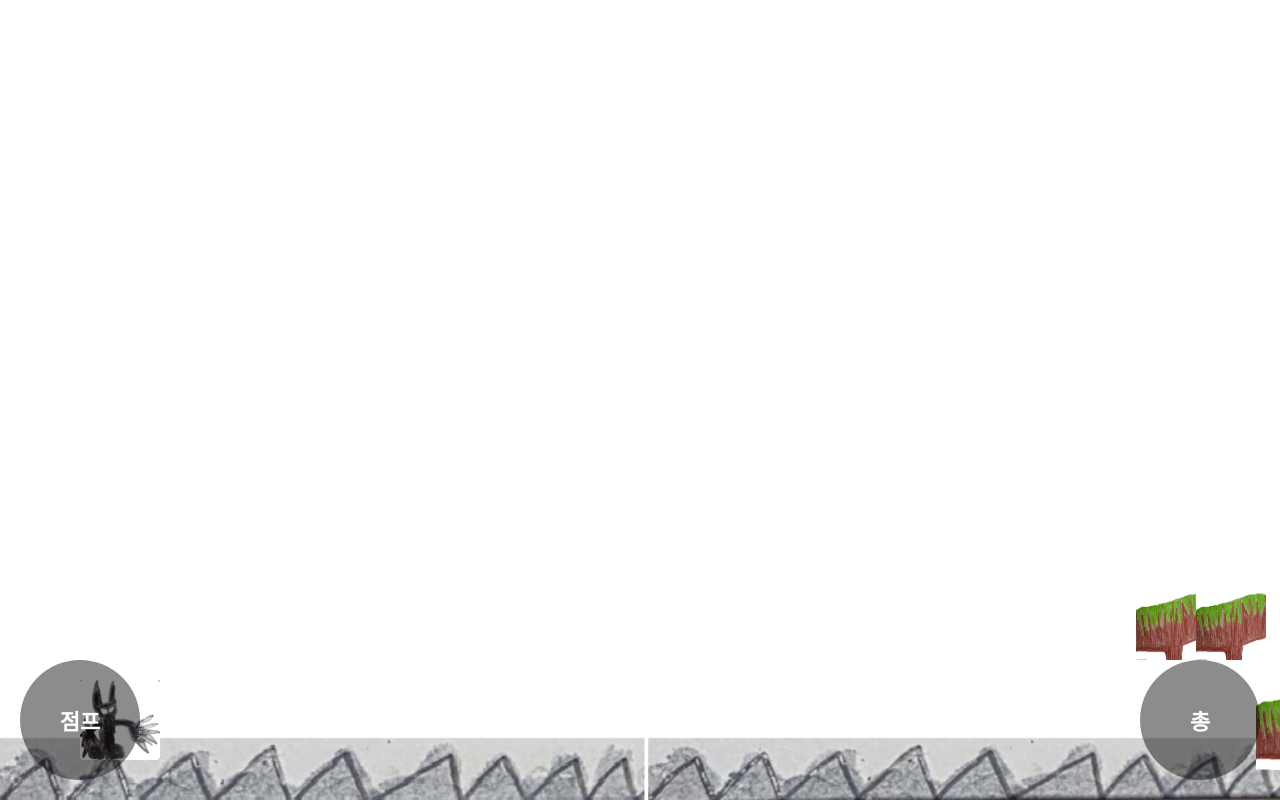
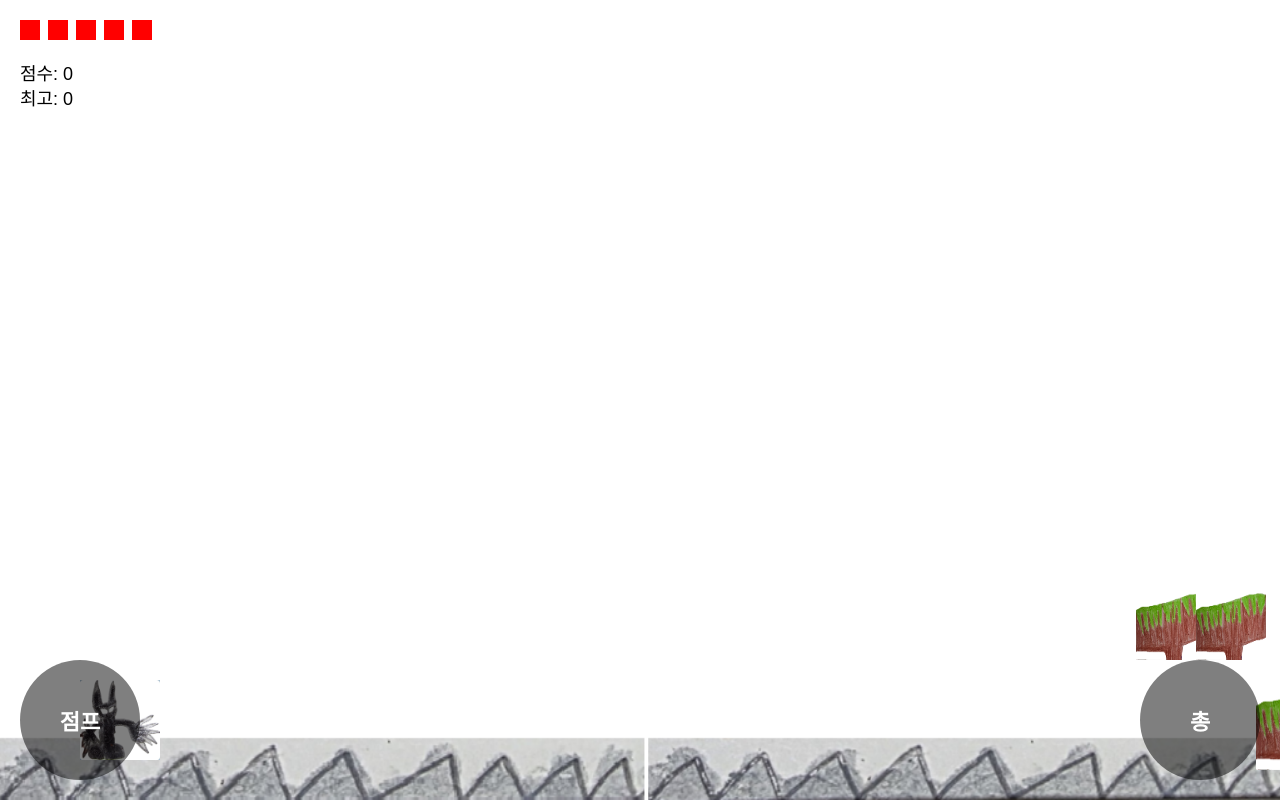
Before and after one commit to twinscongcong/blackpanther-game, a plain HTML site: page index.html in a window 1280 px wide. Drawn offline with Linux system fonts and the light colour scheme; animation ran at ten frames a second.

Commit message:
Update index.html

```diff
--- a/index.html
+++ b/index.html
@@ -1,3 +1,4 @@
+
 <!DOCTYPE html>
 <html lang="ko">
 <head>
@@ -8,14 +9,17 @@ content="width=device-width, initial-scale=1.0, maximum-scale=1.0, user-scalable
 <title>블랙팬서 슈팅</title>
 
 <style>
-body {
+html, body {
   margin: 0;
+  padding: 0;
+  width: 100%;
+  height: 100%;
   overflow: hidden;
   background: black;
+  overscroll-behavior: none;
 }
 
 canvas {
-  display: block;
   position: fixed;
   top: 0;
   left: 0;
@@ -29,7 +33,7 @@ canvas {
   width: 120px;
   height: 120px;
   border-radius: 50%;
-  background: rgba(0,0,0,0.45);
+  background: rgba(0,0,0,0.5);
   color: white;
   font-size: 22px;
   font-weight: bold;
@@ -55,16 +59,31 @@ canvas {
 const canvas = document.getElementById("game");
 const ctx = canvas.getContext("2d");
 
-/* 👉 가로 풀스크린 (안 깨지는 방식) */
+/* 🔥 모든 기기 대응 가로 풀스크린 */
 function resize(){
   const ratio = window.devicePixelRatio || 1;
-  canvas.width = innerWidth * ratio;
-  canvas.height = innerHeight * ratio;
-  canvas.style.width = innerWidth + "px";
-  canvas.style.height = innerHeight + "px";
-  ctx.setTransform(ratio,0,0,ratio,0,0);
+
+  const vw = window.visualViewport
+    ? visualViewport.width
+    : window.innerWidth;
+
+  const vh = window.visualViewport
+    ? visualViewport.height
+    : window.innerHeight;
+
+  canvas.width = vw * ratio;
+  canvas.height = vh * ratio;
+
+  canvas.style.width = vw + "px";
+  canvas.style.height = vh + "px";
+
+  ctx.setTransform(ratio, 0, 0, ratio, 0, 0);
 }
+
 window.addEventListener("resize", resize);
+if (window.visualViewport) {
+  visualViewport.addEventListener("resize", resize);
+}
 resize();
 
 /* 이미지 */
@@ -78,6 +97,10 @@ bgImg.src = "background.png";
 /* 사운드 */
 const AudioCtx = window.AudioContext || window.webkitAudioContext;
 const audioCtx = new AudioCtx();
+
+document.body.addEventListener("touchstart", ()=>{
+  if(audioCtx.state==="suspended") audioCtx.resume();
+},{once:true});
 
 function shootSound(){
   const o = audioCtx.createOscillator();
@@ -99,88 +122,130 @@ function hitSound(){
 
 /* 게임 변수 */
 const gravity = 0.9;
-const groundY = ()=>canvas.height-120;
+const groundY = () => canvas.height - 120;
 
 const player = {
   x: 80, y: 0, w: 80, h: 80,
   vy: 0, onGround: false
 };
 
-let bullets=[], blocks=[], particles=[];
-let score=0, hp=5, maxHp=5;
+let bullets = [];
+let blocks = [];
+let particles = [];
+let score = 0;
+let hp = 5;
+const maxHp = 5;
 let best = localStorage.getItem("bestScore") || 0;
-let gameOver=false;
+let gameOver = false;
 
-/* 버튼 */
+/* 버튼 조작 */
 const jumpBtn = document.getElementById("jumpBtn");
 const shootBtn = document.getElementById("shootBtn");
-let jumpTime=0;
+let jumpTime = 0;
 
-jumpBtn.addEventListener("touchstart",e=>{
+jumpBtn.addEventListener("touchstart", e=>{
   e.preventDefault();
-  jumpTime=Date.now();
+  jumpTime = Date.now();
 });
-jumpBtn.addEventListener("touchend",e=>{
+
+jumpBtn.addEventListener("touchend", e=>{
   e.preventDefault();
   if(player.onGround){
-    player.vy = (Date.now()-jumpTime)<200 ? -12 : -18;
-    player.onGround=false;
+    player.vy = (Date.now()-jumpTime < 200) ? -12 : -18;
+    player.onGround = false;
   }
 });
 
-shootBtn.addEventListener("touchstart",e=>{
+shootBtn.addEventListener("touchstart", e=>{
   e.preventDefault();
-  bullets.push({x:player.x+player.w,y:player.y+40,w:10,h:4});
+  bullets.push({
+    x: player.x + player.w,
+    y: player.y + 40,
+    w: 10, h: 4
+  });
   shootSound();
 });
 
 /* 블럭 */
 function spawnBlock(){
-  const types=[
-    {y:groundY(), s:90, c:"brown"},
-    {y:groundY()-90, s:70, c:"green"},
-    {y:groundY()-170, s:60, c:"purple"}
+  const types = [
+    {y: groundY(), s: 90},
+    {y: groundY()-90, s: 70},
+    {y: groundY()-170, s: 60}
   ];
-  const t=types[Math.floor(Math.random()*3)];
-  blocks.push({x:canvas.width,y:t.y,size:t.s,color:t.c});
+  const t = types[Math.floor(Math.random()*3)];
+  blocks.push({
+    x: canvas.width,
+    y: t.y,
+    size: t.s
+  });
 }
-setInterval(spawnBlock,1500);
+setInterval(spawnBlock, 1500);
 
 function hit(a,b){
-  return a.x<a.x+b.size &&
-         a.x+a.w>b.x &&
-         a.y<b.y+b.size &&
-         a.y+a.h>b.y;
+  return a.x < b.x+b.size &&
+         a.x+a.w > b.x &&
+         a.y < b.y+b.size &&
+         a.y+a.h > b.y;
 }
 
-/* 루프 */
+function drawHP(){
+  for(let i=0;i<maxHp;i++){
+    ctx.fillStyle = i<hp ? "red" : "#999";
+    ctx.fillRect(20+i*28,20,20,20);
+  }
+}
+
+/* 게임 루프 */
 function update(){
   ctx.clearRect(0,0,canvas.width,canvas.height);
   ctx.drawImage(bgImg,0,0,canvas.width,canvas.height);
 
   if(!gameOver){
-    player.vy+=gravity;
-    player.y+=player.vy;
-    if(player.y>=groundY()){
-      player.y=groundY();
-      player.vy=0;
-      player.onGround=true;
+    player.vy += gravity;
+    player.y += player.vy;
+    if(player.y >= groundY()){
+      player.y = groundY();
+      player.vy = 0;
+      player.onGround = true;
     }
   }
 
   ctx.drawImage(pantherImg,player.x,player.y,player.w,player.h);
 
   bullets.forEach((b,i)=>{
-    b.x+=10;
+    b.x += 10;
     ctx.fillRect(b.x,b.y,b.w,b.h);
-    if(b.x>canvas.width) bullets.splice(i,1);
+    if(b.x > canvas.width) bullets.splice(i,1);
   });
 
   blocks.forEach((bl,i)=>{
-    bl.x-=4;
+    bl.x -= 4;
     ctx.drawImage(blockImg,bl.x,bl.y,bl.size,bl.size);
-    if(bl.x+bl.size<0) blocks.splice(i,1);
+
+    if(hit(player,bl)){
+      blocks.splice(i,1);
+      hp--;
+      hitSound();
+      if(hp<=0) gameOver=true;
+    }
   });
+
+  bullets.forEach((b,bi)=>{
+    blocks.forEach((bl,i)=>{
+      if(hit(b,bl)){
+        bullets.splice(bi,1);
+        blocks.splice(i,1);
+        score++;
+      }
+    });
+  });
+
+  drawHP();
+  ctx.fillStyle="black";
+  ctx.font="18px Arial";
+  ctx.fillText("점수: "+score,20,80);
+  ctx.fillText("최고: "+best,20,105);
 
   requestAnimationFrame(update);
 }
```
